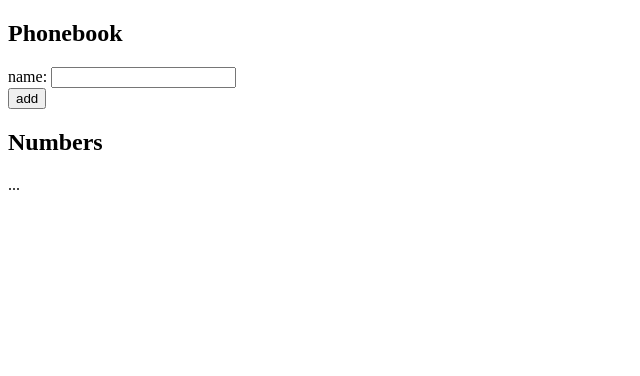
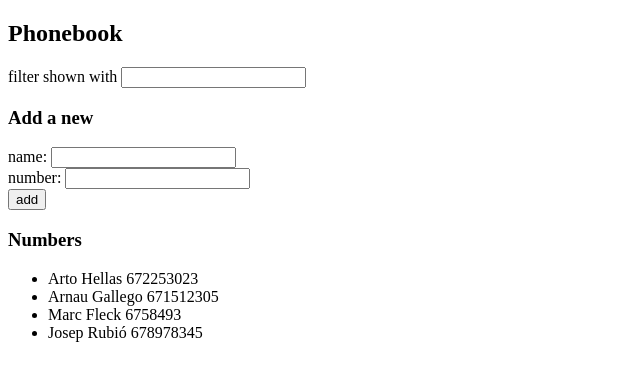
Before and after one commit to MartiCobos99/React-forms-app, a React (Vite) app: page / in a window 1280 px wide. Shown: the top 376 px of the page, without its empty margins (0-640 px from the left). Built offline with nearby package versions, Linux system fonts and the light colour scheme.

Commit message:
Excercices Done

```diff
--- a/src/App.jsx
+++ b/src/App.jsx
@@ -1,22 +1,129 @@
 import { useState } from "react";
 
+const Filter = ({ filterValue, handleFilterChange }) => {
+  return (
+    <div>
+      {}
+      filter shown with{" "}
+      <input value={filterValue} onChange={handleFilterChange} />
+    </div>
+  );
+};
+
+const PersonForm = ({
+  addPerson,
+  newName,
+  handleNameChange,
+  newNumber,
+  handleNumberChange,
+}) => {
+  return (
+    <form onSubmit={addPerson}>
+      <div>
+        {}
+        name: <input value={newName} onChange={handleNameChange} />
+      </div>
+      <div>
+        {}
+        number: <input value={newNumber} onChange={handleNumberChange} />
+      </div>
+      <div>
+        {}
+        <button type="submit">add</button>
+      </div>
+    </form>
+  );
+};
+
+const Persons = ({ persons }) => {
+  return (
+    <ul>
+      {}
+      {persons.map((person, index) => (
+        <li key={index}>
+          {person.name} {person.number}
+        </li>
+      ))}
+    </ul>
+  );
+};
+
 const App = () => {
-  const [persons, setPersons] = useState([{ name: "Arto Hellas" }]);
+  const [persons, setPersons] = useState([
+    { name: "Arto Hellas", number: "672253023", id: 1 },
+    { name: "Arnau Gallego", number: "671512305", id: 2 },
+    { name: "Marc Fleck", number: "6758493", id: 3 },
+    { name: "Josep Rubió", number: "678978345", id: 4 },
+  ]);
+
   const [newName, setNewName] = useState("");
+  const [newNumber, setNewNumber] = useState("");
+  const [filterValue, setFilterValue] = useState("");
+
+  const handleNameChange = (event) => {
+    setNewName(event.target.value);
+  };
+
+  const handleNumberChange = (event) => {
+    setNewNumber(event.target.value);
+  };
+
+  const handleFilterChange = (event) => {
+    setFilterValue(event.target.value);
+  };
+
+  const addPerson = (event) => {
+    event.preventDefault();
+
+    if (!newName.trim() || !newNumber.trim()) {
+      alert("Please enter both name and number");
+      return;
+    }
+
+    const nameExists = persons.some((person) => person.name === newName);
+
+    if (nameExists) {
+      alert(`${newName} is already added to the phonebook`);
+    } else {
+      const personObject = {
+        name: newName,
+        number: newNumber,
+        id: persons.length + 1,
+      };
+
+      setPersons((prevPersons) => [...prevPersons, personObject]);
+
+      setNewName("");
+      setNewNumber("");
+    }
+  };
+
+  const filteredPersons =
+    filterValue === ""
+      ? persons
+      : persons.filter((person) =>
+          person.name.toLowerCase().includes(filterValue.toLowerCase())
+        );
 
   return (
     <div>
       <h2>Phonebook</h2>
-      <form>
-        <div>
-          name: <input />
-        </div>
-        <div>
-          <button type="submit">add</button>
-        </div>
-      </form>
-      <h2>Numbers</h2>
-      ...
+      <Filter
+        filterValue={filterValue}
+        handleFilterChange={handleFilterChange}
+      />
+
+      <h3>Add a new</h3>
+      <PersonForm
+        addPerson={addPerson}
+        newName={newName}
+        handleNameChange={handleNameChange}
+        newNumber={newNumber}
+        handleNumberChange={handleNumberChange}
+      />
+
+      <h3>Numbers</h3>
+      <Persons persons={filteredPersons} />
     </div>
   );
 };
```
